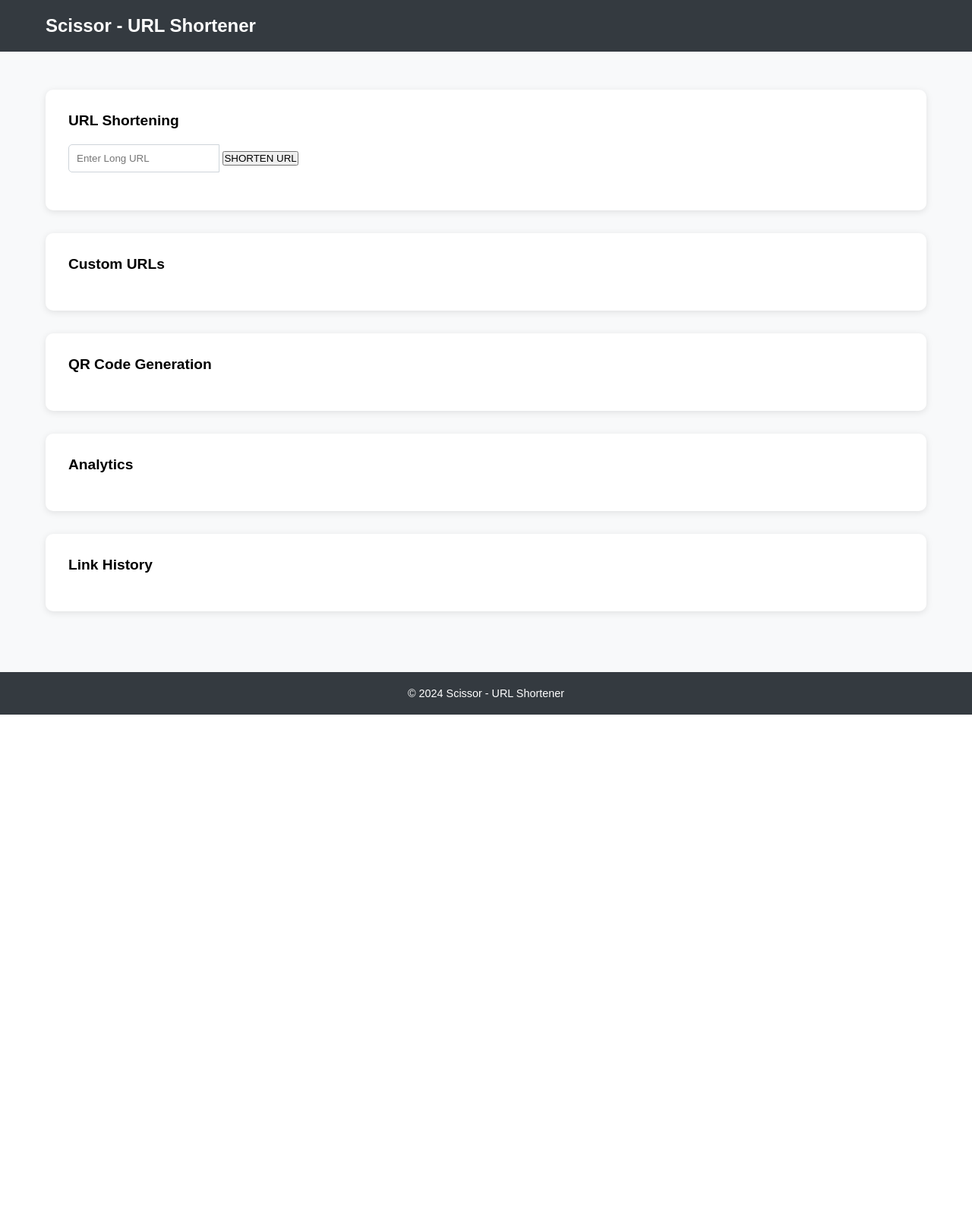
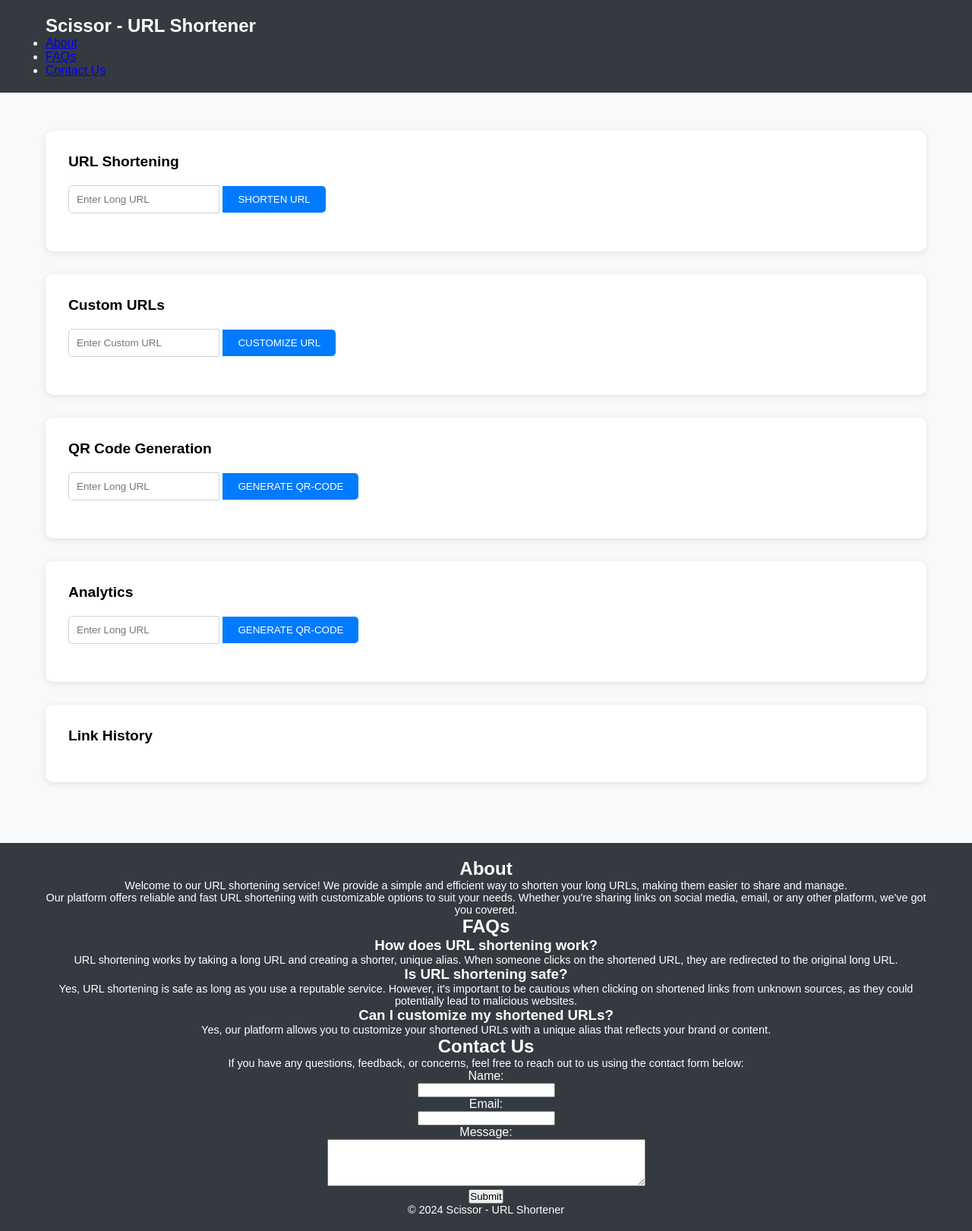
Before and after one commit to JAH-SHAMMAH/URL-SHORTENER, a FastAPI app: page / in a window 1280 px wide. Shown: the whole page at 76% size. Before the commit the page ends 941 px from the top, so only its background shows below. Run offline with FastAPI, Linux system fonts and the light colour scheme.

Commit message:
new stuff

```diff
--- a/app/main.py
+++ b/app/main.py
@@ -3,10 +3,8 @@ from fastapi.security import APIKeyHeader
 from fastapi.staticfiles import StaticFiles
 from fastapi.responses import HTMLResponse
 from datetime import datetime, timedelta
-from fastapi.responses import JSONResponse
+from fastapi.responses import FileResponse
 from fastapi.encoders import jsonable_encoder
-from fastapi.middleware.cors import CORSMiddleware
-from fastapi.templating import Jinja2Templates
 import qrcode
 from io import BytesIO
 from starlette.responses import StreamingResponse
@@ -18,15 +16,8 @@ import string
 import random
 
 app = FastAPI()
+
 app.mount("/static", StaticFiles(directory="static"), name="static")
-
-# API_KEY = "supersecretapikey"
-# API_KEY_NAME = "X-API-Key"
-# SECRET_KEY = "your_secret_key"
-# ALGORITHM = "HS256"
-# ACCESS_TOKEN_EXPIRE_MINUTES = 30
-
-# api_key_header = APIKeyHeader(name=API_KEY_NAME)
 
 
 def generate_short_url():
@@ -41,19 +32,7 @@ async def home(request: Request):
     return templates.TemplateResponse(request, name="index.html")
 
 
-@app.post("/login-user")
-def login(user_login: LoginUser, db: Session = Depends(get_db)):
-    user = db.query(USER).filter(USER.username == user_login.username).first()
-    if user is None or user.password != user_login.password:
-        raise HTTPException(
-            status_code=status.HTTP_401_UNAUTHORIZED,
-            detail="Incorrect username or password",
-        )
-
-    return {"message": "Login successful", "username": user.username}
-
-
-@app.post("/shorten", response_class=HTMLResponse)
+@app.post("/shorten")
 async def shorten_url(
     request: Request,
     response: Response,
@@ -67,18 +46,53 @@ async def shorten_url(
     db.refresh(new_url)
 
     response.headers["Location"] = f"/{short_url}"
-    response.status_code = 201
+    response.status_code = 200
 
     return templates.TemplateResponse(
         "index.html", {"request": request, "short_url": short_url}
     )
 
 
-@app.get("/generate_qr", response_class=HTMLResponse)
-async def generate_qr(request: Request, response: Response, url: str):
+@app.post("/custom_shorten")
+async def create_custom_url(url_request: URLRequest, original_url: str = Form()):
+    db = SessionLocal()
+    if db.query(URL).filter(URL.custom_url == url_request.custom_url).first():
+        raise HTTPException(status_code=400, detail="Custom URL already in use")
+    new_url = URL(
+        original_url=url_request.original_url, custom_url=url_request.custom_url
+    )
+    db.add(new_url)
+    db.commit()
+    db.refresh(new_url)
+    return new_url
 
+
+@app.get("/")
+@app.post("/shorten_url/")
+async def shorten_url(longurl_request: LongURLRequest):
+    long_url = longurl_request.long_url
+    return {"long_url": long_url, "short_url": f"http://your-domain.com/{shorten_url}"}
+
+
+@app.get("/download-qrcode")
+async def download_qr_code_form(request: Request):
+    return templates.TemplateResponse("download_qrcode.html", {"request": request})
+
+
+# @app.get("/qrcode")
+# async def download_qr_code(url: str):
+#     qr_code_path = generate_qr(url)
+#     return FileResponse(
+#         qr_code_path,
+#         media_type="image/png",
+#         headers={"Content-Disposition": "attachment; filename=qr_code.png"},
+#     )
+
+
+@app.post("/generate_qr")
+async def generate_qr(original_url: str = Form(...)):
     qr = qrcode.QRCode(version=1, box_size=10, border=5)
-    qr.add_data(url)
+    qr.add_data(original_url)
     qr.make(fit=True)
 
     img = qr.make_image(fill_color="black", back_color="white")
@@ -86,11 +100,17 @@ async def generate_qr(request: Request, response: Response, url: str):
     img.save(img_bytes_io, format="PNG")
     img_bytes_io.seek(0)
 
-    return templates.TemplateResponse("index.html", {"request": request, "qr": qr})
+    return StreamingResponse(
+        img_bytes_io,
+        media_type="image/png",
+        headers={"Content-Disposition": "attachment; filename=qr_code.png"},
+    )
 
 
-@app.get("/yuh")
-def record_analytics(shortened_url: str, db: Session = Depends(get_db)):
+@app.get("/analytics")
+def record_analytics(
+    shortened_url: str, original_url: str = Form(), db: Session = Depends(get_db)
+):
     db_url = db.query(URL).filter(URL.shortened_url == shortened_url).first()
     if db_url is None:
         raise HTTPException(status_code=status.HTTP_404_NOT_FOUND, detail="not found")
@@ -106,20 +126,19 @@ async def redirect_to_original(
     shortened_url: str, response: Response, db: Session = Depends(get_db)
 ):
     db_url = db.query(URL).filter(URL.shortened_url == shortened_url).first()
-    if not URL:
-        raise HTTPException(status_code=status.HTTP_404_NOT_FOUND, detail="not found")
-
-    record_analytics(shortened_url, db)
+    if db_url is None:  # Check if db_url is not found
+        raise HTTPException(
+            status_code=status.HTTP_404_NOT_FOUND, detail="Shortened URL not found"
+        )
 
     original_url = db_url.original_url
-    response.headers["/shorten"] = original_url
+    response.headers["Location"] = original_url
     response.status_code = status.HTTP_303_SEE_OTHER
-    return {"original_url": original_url}
+    return response
 
 
 @app.get("/link-analytics")
 async def get_link_analytics(short_url: str, db: Session = Depends(get_db)):
-    # Fetch the URL record from the database
     url_record = db.query(URL).filter(URL.shortened_url == short_url).first()
     if not url_record:
         raise HTTPException(status_code=404, detail="URL not found in link history")
@@ -128,9 +147,8 @@ async def get_link_analytics(short_url: str, db: Session = Depends(get_db)):
 
 
 @app.get("/history/{user_id}")
-async def get_user_link_history(user_id: str, db: Session = Depends(get_db)):
-    new_id = id
-    user_history = db.query(URL).filter(URL.id == new_id).all()
+async def get_user_link_history(user_id: int, db: Session = Depends(get_db)):
+    user_history = db.query(URL).filter(URL.creator_id == user_id).all()
     if not user_history:
         raise HTTPException(status_code=404, detail="User history not found")
     return user_history
--- a/app/schemas.py
+++ b/app/schemas.py
@@ -11,6 +11,10 @@ class URLRequest(BaseModel):
     url: str
 
 
+class LongURLRequest(BaseModel):
+    long_url: str
+
+
 class ShortenedURL(BaseModel):
     shortened_url: str
 
--- a/app/static/scissor/css/main.css
+++ b/app/static/scissor/css/main.css
@@ -4,6 +4,8 @@
     padding: 0;
     box-sizing: border-box;
   }
+
+
 
   /* Global styles */
   body {
--- a/app/templates/index.html
+++ b/app/templates/index.html
@@ -4,19 +4,23 @@
     <meta charset="UTF-8" />
     <meta name="viewport" content="width=device-width, initial-scale=1.0" />
     <title>Scissor - URL Shortener</title>
-    <link rel="stylesheet" href="/app/static/scissor/css/main.css" />
+    <link rel="icon" href="app/img/logo.png" type="image/png" />
+    <link
+      rel="stylesheet"
+      type="text/css"
+      href="{{ url_for('static', path='/scissor/css/main.css') }}"
+    />
   </head>
   <body>
     <header class="header">
       <div class="container">
         <h1 class="logo">Scissor - URL Shortener</h1>
+        <ul class="nav">
+          <li><a href="#about">About</a></li>
+          <li><a href="#faq">FAQs</a></li>
+          <li><a href="#contact">Contact Us</a></li>
+        </ul>
       </div>
-      <!-- <ul>
-        <li><a href="/statistics">Statistics</a></li>
-        <li><a href="/get-qr-code">Get QR Code</a></li>
-        <li><a href="/original-url">Original URL</a></li>
-        <li><a href="/contact">Contact</a></li>
-      </ul> -->
     </header>
 
     <main class="main">
@@ -32,7 +36,7 @@
                 class="input"
                 placeholder="Enter Long URL"
               />
-              <button type="submit">SHORTEN URL</button>
+              <button class="button" type="submit">SHORTEN URL</button>
             </form>
           </div>
           <div>
@@ -47,20 +51,66 @@
 
         <section id="custom-urls" class="section">
           <h2 class="section-title">Custom URLs</h2>
+          <div class="input-container">
+            <form action="/custom_shorten" method="post">
+              <input
+                type="url"
+                id="long-url"
+                name="original_url"
+                class="input"
+                placeholder="Enter Custom URL"
+              />
+              <button class="button" type="submit">CUSTOMIZE URL</button>
+            </form>
+          </div>
+          <div>
+            <a
+              href="http://127.0.0.1:8000/{{new_url}}"
+              target="_blank"
+              rel="noopener noreferrer"
+              >{{new_url}}</a
+            >
+          </div>
         </section>
 
         <section id="qr-code-generation" class="section">
           <h2 class="section-title">QR Code Generation</h2>
-          <a
-            href="http://127.0.0.1:8000/{{qr}}"
-            target="_blank"
-            rel="noopener noreferrer"
-            >{{qr}}</a
-          >
+          <div class="input-container">
+            <form action="/generate_qr" method="get">
+              <input
+                type="url"
+                id="long-url"
+                name="original_url"
+                class="input"
+                placeholder="Enter Long URL"
+              />
+              <button class="button" type="submit">GENERATE QR-CODE</button>
+            </form>
+          </div>
+          <div>
+            <a
+              href="http://127.0.0.1:8000/{{generate_qr}}"
+              target="_blank"
+              rel="noopener noreferrer"
+              >{{generate_qr}}</a
+            >
+          </div>
         </section>
 
         <section id="analytics" class="section">
           <h2 class="section-title">Analytics</h2>
+          <div class="input-container">
+            <form action="/analytics" method="get">
+              <input
+                type="url"
+                id="long-url"
+                name="original_url"
+                class="input"
+                placeholder="Enter Long URL"
+              />
+              <button class="button" type="submit">GENERATE QR-CODE</button>
+            </form>
+          </div>
         </section>
 
         <section id="link-history" class="section">
@@ -71,8 +121,62 @@
 
     <footer class="footer">
       <div class="container">
-        <p>&copy; 2024 Scissor - URL Shortener</p>
+        <section id="about">
+          <h2>About</h2>
+          <p>
+            Welcome to our URL shortening service! We provide a simple and
+            efficient way to shorten your long URLs, making them easier to share
+            and manage.
+          </p>
+          <p>
+            Our platform offers reliable and fast URL shortening with
+            customizable options to suit your needs. Whether you're sharing
+            links on social media, email, or any other platform, we've got you
+            covered.
+          </p>
+        </section>
+
+        <section id="faq">
+          <h2>FAQs</h2>
+          <h3>How does URL shortening work?</h3>
+          <p>
+            URL shortening works by taking a long URL and creating a shorter,
+            unique alias. When someone clicks on the shortened URL, they are
+            redirected to the original long URL.
+          </p>
+          <h3>Is URL shortening safe?</h3>
+          <p>
+            Yes, URL shortening is safe as long as you use a reputable service.
+            However, it's important to be cautious when clicking on shortened
+            links from unknown sources, as they could potentially lead to
+            malicious websites.
+          </p>
+          <h3>Can I customize my shortened URLs?</h3>
+          <p>
+            Yes, our platform allows you to customize your shortened URLs with a
+            unique alias that reflects your brand or content.
+          </p>
+        </section>
+
+        <section id="contact">
+          <h2>Contact Us</h2>
+          <p>
+            If you have any questions, feedback, or concerns, feel free to reach
+            out to us using the contact form below:
+          </p>
+          <form action="#" method="post">
+            <label for="name">Name:</label><br />
+            <input type="text" id="name" name="name" /><br />
+            <label for="email">Email:</label><br />
+            <input type="email" id="email" name="email" /><br />
+            <label for="message">Message:</label><br />
+            <textarea id="message" name="message" rows="4" cols="50"></textarea
+            ><br />
+            <input type="submit" value="Submit" />
+          </form>
+        </section>
       </div>
+      <p>&copy; 2024 Scissor - URL Shortener</p>
     </footer>
 
     <!-- <script src="/app/static/scissor/JS/index.js"></script> -->
```
Also changed, not shown: app/qrcode.html (added, +20 -0 lines), app/requirements.txt (deleted, +0 -35 lines), app/test_main.py (added, +46 -0 lines), test_main.py (deleted, +0 -50 lines), app/img/logo.png (added), 2 other files.
